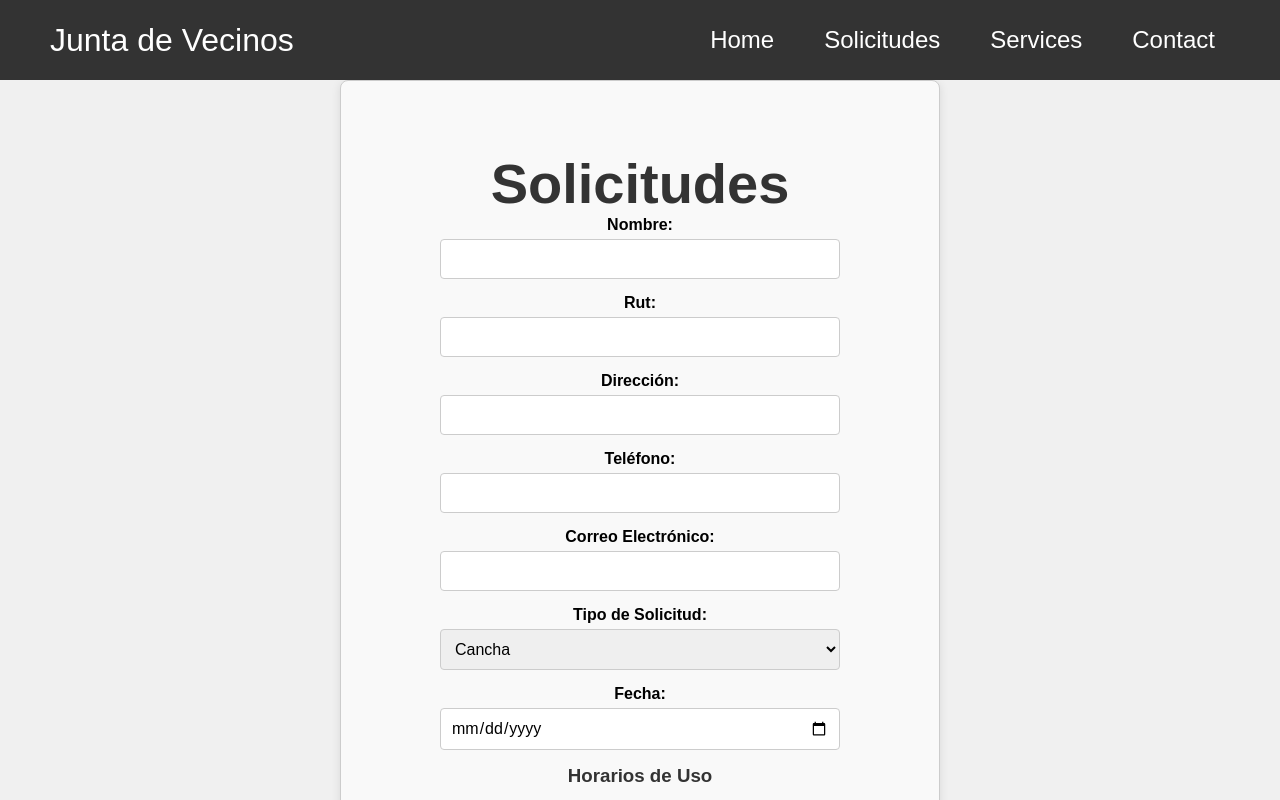
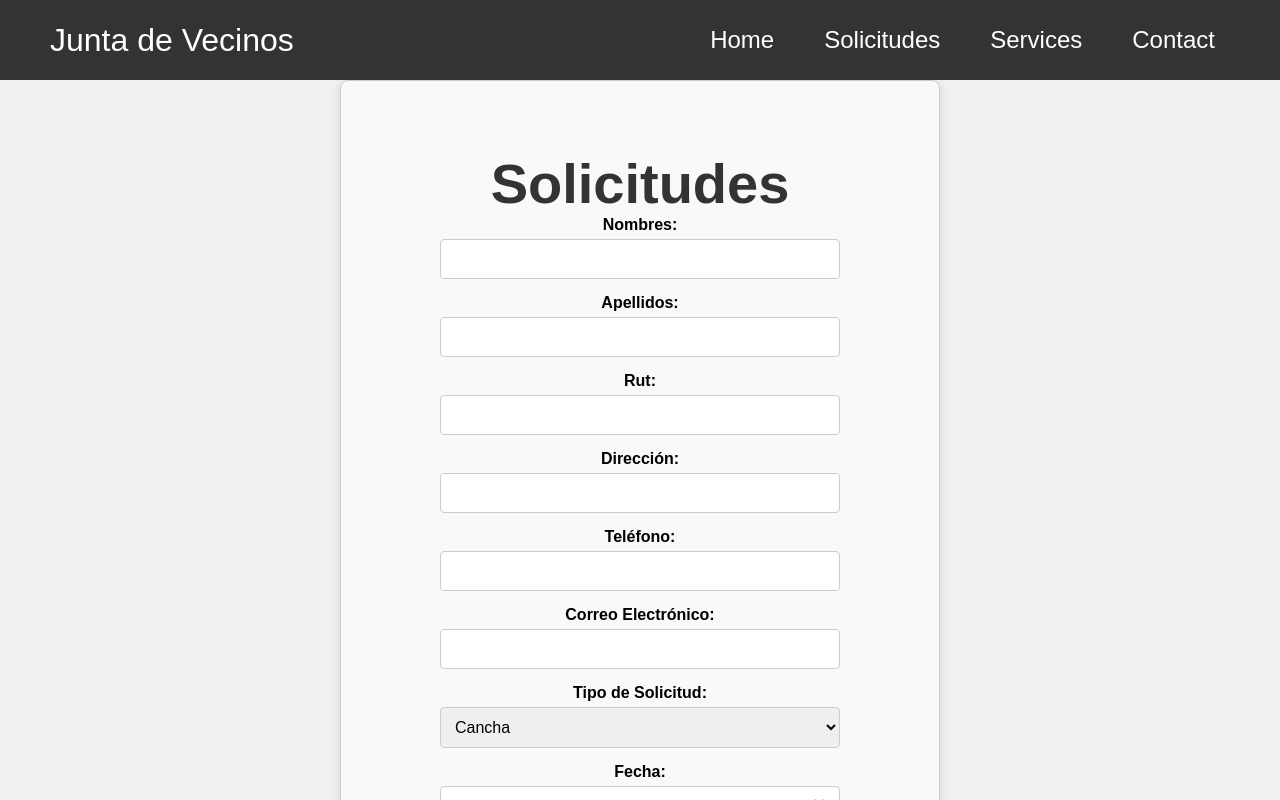
Before and after one commit to Benjamin1106/Proyeco-Portafolio, a React (Vite) app: page /solicitudes in a window 1280 px wide. Shown: the top 800 px of the page. Built offline with nearby package versions, Linux system fonts and the light colour scheme.

Commit message:
form solicitudes apellido

```diff
--- a/src/Componentes/solicitudes.tsx
+++ b/src/Componentes/solicitudes.tsx
@@ -3,6 +3,7 @@ import './solicitudes.css';
 
 const Solicitudes: React.FC = () => {
   const [nombre, setNombre] = useState('');
+  const [apellido, setApellido] = useState('');
   const [rut, setRut] = useState('');
   const [direccion, setDireccion] = useState('');
   const [telefono, setTelefono] = useState('');
@@ -21,6 +22,7 @@ const Solicitudes: React.FC = () => {
 
     const formData = new FormData();
     formData.append('nombre', nombre);
+    formData.append('apellido', apellido)
     formData.append('rut', rut);
     formData.append('direccion', direccion);
     formData.append('telefono', telefono);
@@ -48,11 +50,19 @@ const Solicitudes: React.FC = () => {
     <div className="container">
       <h1>Solicitudes</h1>
       <form onSubmit={handleSubmit}>
-        <label>Nombre:</label>
+        <label>Nombres:</label>
         <input
           type="text"
           value={nombre}
           onChange={(e) => setNombre(e.target.value)}
+          required
+        />
+
+        <label>Apellidos:</label>
+        <input
+          type="text"
+          value={apellido}
+          onChange={(e) => setApellido(e.target.value)}
           required
         />
 
```
